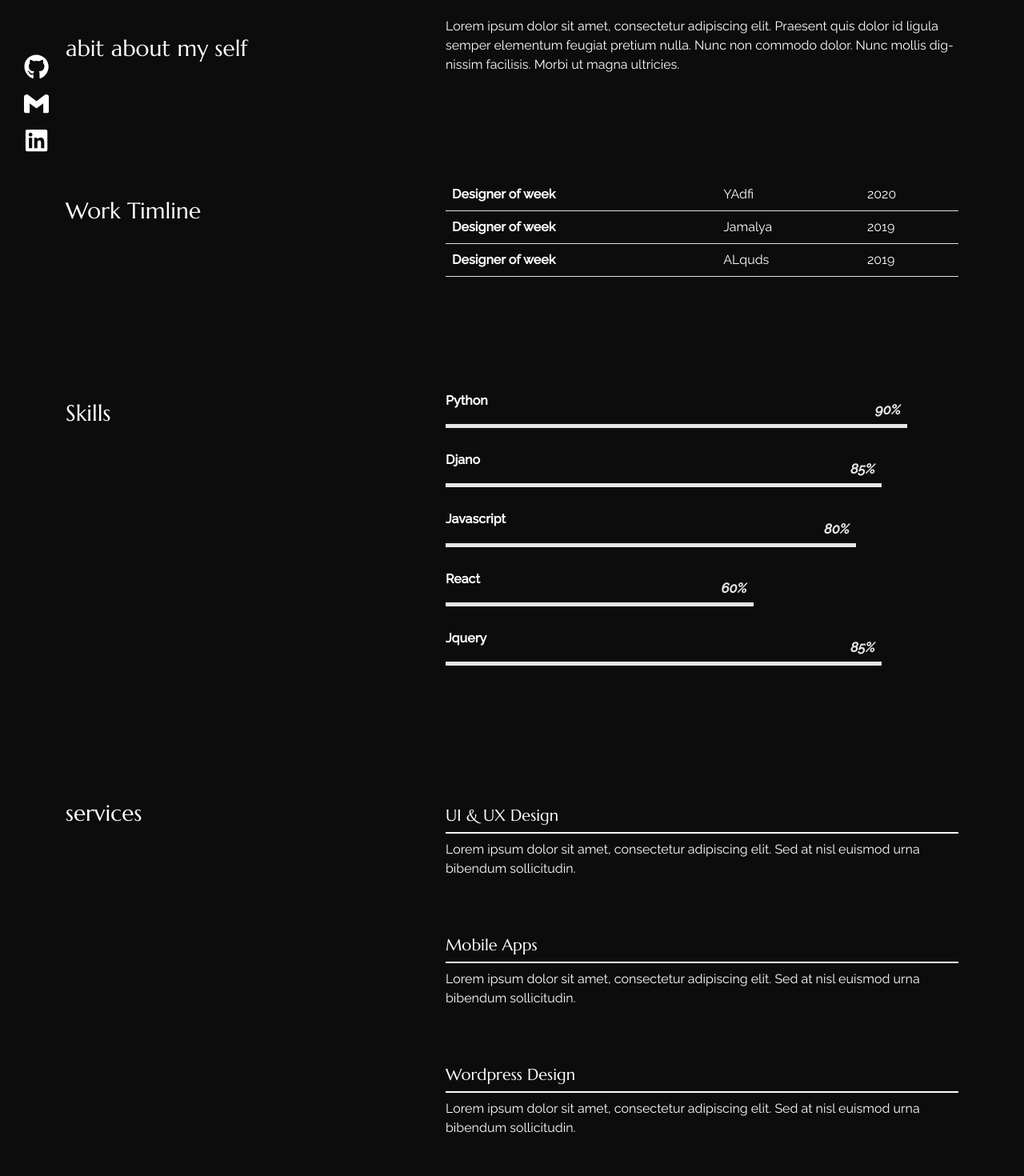
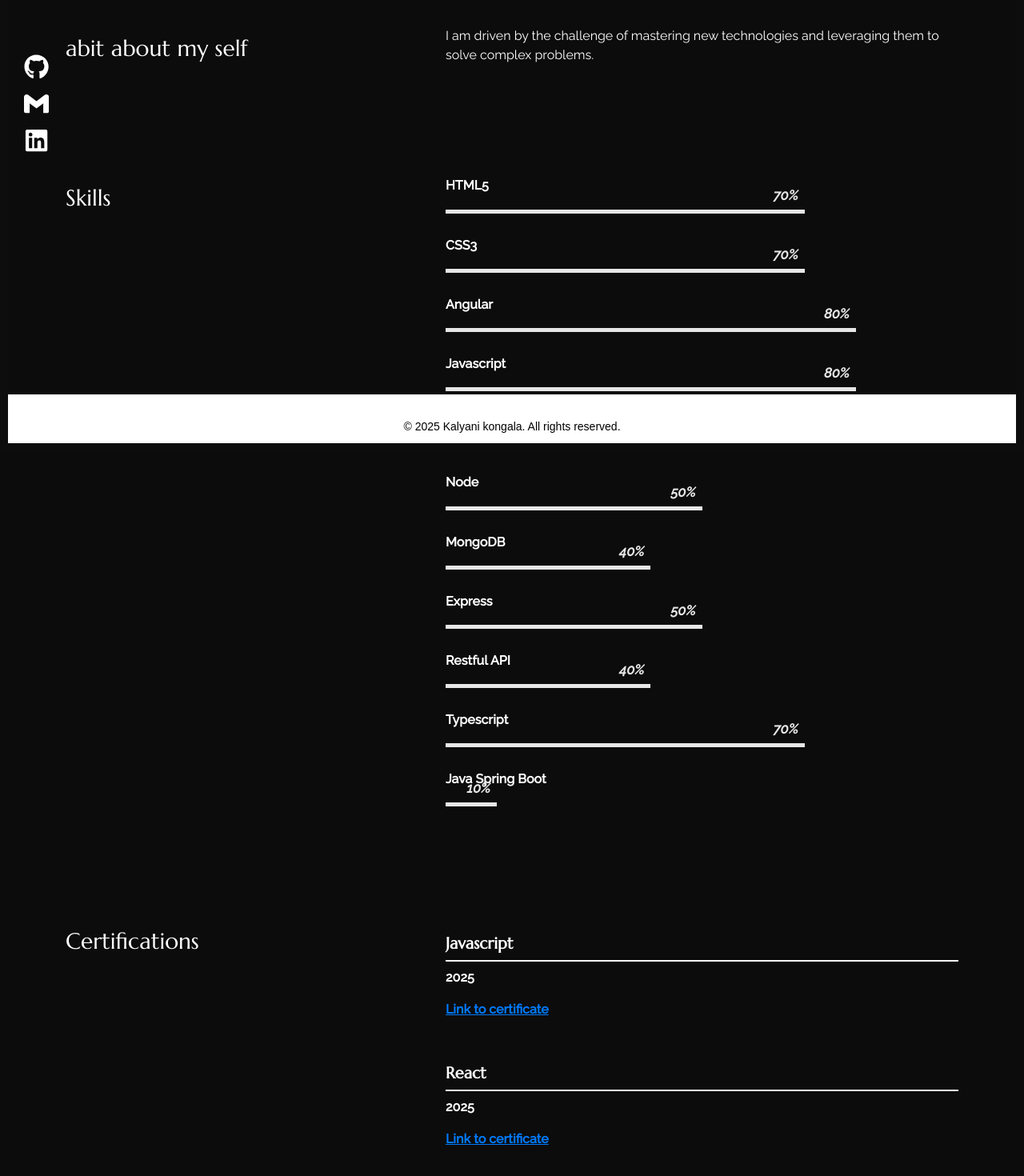
Before and after one commit to Kallu477/kallu-portfolio, a React (Create React App) app: page /about in a window 1280 px wide. Shown: the part 236-1706 px from the top of the page at 80% size. Built offline with nearby package versions, Linux system fonts and the light colour scheme.

Commit message:
added new styles

```diff
--- a/src/app/App.js
+++ b/src/app/App.js
@@ -7,6 +7,7 @@ import {
 import withRouter from "../hooks/withRouter";
 import AppRoutes from "./routes";
 import Headermain from "../header";
+import Footer from "../footer";
 // import AnimatedCursor  from "../hooks/AnimatedCursor";
 import "./App.css";
 
@@ -25,6 +26,7 @@ export default function App() {
       <ScrollToTop>
         <Headermain />
         <AppRoutes />
+        <Footer />
       </ScrollToTop>
     </Router>
   );
--- a/src/content_option.js
+++ b/src/content_option.js
@@ -5,7 +5,7 @@ const meta = {
 };
 
 const introdata = {
-    title: "I’m Kalayani Kongala",
+    title: "I’m Kalyani Kongala",
     animated: {
         first: "I love coding",
         second: "I code cool websites",
@@ -16,7 +16,7 @@ const introdata = {
 
 const dataabout = {
     title: "abit about my self",
-    aboutme: "Lorem ipsum dolor sit amet, consectetur adipiscing elit. Praesent quis dolor id ligula semper elementum feugiat pretium nulla. Nunc non commodo dolor. Nunc mollis dignissim facilisis. Morbi ut magna ultricies.",
+    aboutme: "I am driven by the challenge of mastering new technologies and leveraging them to solve complex problems.",
 };
 const worktimeline = [{
     jobtitle: "Designer of week",
@@ -36,12 +36,16 @@ const worktimeline = [{
 ];
 
 const skills = [{
-        name: "Python",
-        value: 90,
+    name: "HTML5",
+    value: 70,
 },
 {
-        name: "Djano",
-        value: 85,
+    name: "CSS3",
+    value: 70,
+},
+{
+    name: "Angular",
+    value: 80,
 },
 {
     name: "Javascript",
@@ -49,13 +53,44 @@ const skills = [{
 },
 {
     name: "React",
-        value: 60,
+    value: 70,
 },
 {
-        name: "Jquery",
-        value: 85,
+    name: "Node",
+    value: 50,
+}, {
+    name: 'MongoDB',
+    value: 40,
 },
+{
+    name: 'Express',
+    value: 50,
+},
+{
+    name: 'Restful API',
+    value: 40,
+},
+{
+    name: 'Typescript',
+    value: 70
+},
+{
+    name: 'Java Spring Boot',
+    value: 10
+}
 ];
+
+const certifications = [{
+    title: "Javascript",
+    date: "2025",
+    link: "https://www.hackerrank.com/certificates/7f59bed35f96",
+},
+{
+    title: "React",
+    date: "2025",
+    link: "https://www.hackerrank.com/certificates/6d1254449caf",
+}
+]
 
 const services = [{
     title: "UI & UX Design",
@@ -72,9 +107,9 @@ const services = [{
 ];
 
 const contactConfig = {
-    YOUR_EMAIL: "kalyanierik@domain.com",
+    YOUR_EMAIL: "kalyanierik@gmail.com",
     YOUR_FONE: "(804) 484-2230",
-    description: "Inflicted with a passion for web development and a desire to help others, I have been freelancing for over 2 years. I am a full-stack developer and have experience in many programming languages and web development tools.",
+    description: "Inflicted with a passion for web development and a desire to help others, I worked as a freelancer for a year, handling small projects and helping clients with their UI needs. I am a full-stack developer and have experience in many programming languages and web development tools.",
     // creat an emailjs.com account
     // check out this tutorial https://www.emailjs.com/docs/examples/reactjs/
     YOUR_SERVICE_ID: "service_id",
@@ -84,8 +119,8 @@ const contactConfig = {
 
 const socialprofils = {
     github: "https://github.com/Kallu477",
-    gmail: "mailto:kalyanierik@domain.com",
-    linkedin: "https://linkedin.com/in/kalyanierik", //temp for linkedin
+    gmail: "mailto:kalyanierik@gmail.com",
+    linkedin: "https://www.linkedin.com/in/kalyani-kongala-230156357",
 };
 export {
     meta,
@@ -97,4 +132,5 @@ export {
     contactConfig,
     socialprofils,
     logotext,
+    certifications
 };
--- /dev/null
+++ b/src/footer/footer.css
@@ -0,0 +1,58 @@
+/* footer.css */
+.footer {
+    position: sticky;
+    bottom: 0;
+    width: 100%;
+    background-color: #ffffff;
+    color: #0a0909;
+    padding: 20px 0;
+    text-align: center;
+    font-family: 'Arial', sans-serif;
+    z-index: 1000;
+    font-size: 24px;
+
+}
+
+.footer {
+    background-color: #ffffff;
+    color: #000000;
+    padding: 20px 0;
+    font-size: 24px;
+    text-align: center;
+    font-family: 'Arial', sans-serif;
+}
+
+.footer a {
+    color: #ff6347;
+    text-decoration: none;
+    margin: 0 10px;
+}
+
+.footer a:hover {
+    text-decoration: underline;
+}
+
+.footer .social-icons {
+    margin-top: 10px;
+}
+
+.footer .social-icons a {
+    display: inline-block;
+    width: 40px;
+    height: 40px;
+    line-height: 40px;
+    margin: 0 5px;
+    background-color: #555;
+    border-radius: 50%;
+    color: #fff;
+    font-size: 20px;
+}
+
+.footer .social-icons a:hover {
+    background-color: #ff6347;
+}
+
+.footer p {
+    margin: 10px 0 0;
+    font-size: 14px;
+}
--- /dev/null
+++ b/src/footer/index.js
@@ -0,0 +1,13 @@
+import React from 'react';
+import './footer.css';
+
+const Footer = () => {
+    const currentYear = new Date().getFullYear();
+    return (
+        <footer className="footer">
+            <p>&copy; {currentYear} Kalyani kongala. All rights reserved.</p>
+        </footer>
+    );
+};
+
+export default Footer;
--- a/src/header/index.js
+++ b/src/header/index.js
@@ -52,9 +52,9 @@ const Headermain = () => {
           </div>
           <div className="menu_footer d-flex flex-column flex-md-row justify-content-between align-items-md-center position-absolute w-100 p-3">
             <div className="d-flex">
-            <a href={socialprofils.facebook}>Facebook</a>
+            <a href={socialprofils.linkedin}>linkedin</a>
             <a href={socialprofils.github}>Github</a>
-            <a href={socialprofils.twitter}>Twitter</a>
+            <a href={socialprofils.gmail}>gmail</a>
             </div>
             <p className="copyright m-0">copyright __ {logotext}</p>
           </div>
--- a/src/header/style.css
+++ b/src/header/style.css
@@ -171,13 +171,13 @@
     }
 }
 
-.the_menu .menu_item>a {
+.the_menu .menu_item > a {
     color: var(--text-color-2);
     line-height: 1;
     font-size: 2rem;
     display: inline-block;
     position: relative;
-    transition: color 250ms cubic-bezier(0, 0, 0.58, 1) 0s;
+    transition: color 250ms cubic-bezier(0, 0, 0.58, 1) 0s, background-color 250ms ease;
     padding: 4px 0px;
     text-decoration: none;
     font-family: Marcellus;
--- a/src/pages/about/index.js
+++ b/src/pages/about/index.js
@@ -5,9 +5,8 @@ import { Container, Row, Col } from "react-bootstrap";
 import {
   dataabout,
   meta,
-  worktimeline,
   skills,
-  services,
+  certifications,
 } from "../../content_option";
 
 export const About = () => {
@@ -35,26 +34,6 @@ export const About = () => {
             </div>
           </Col>
         </Row>
-        <Row className=" sec_sp">
-          <Col lg="5">
-            <h3 className="color_sec py-4">Work Timline</h3>
-          </Col>
-          <Col lg="7">
-            <table className="table caption-top">
-              <tbody>
-                {worktimeline.map((data, i) => {
-                  return (
-                    <tr key={i}>
-                      <th scope="row">{data.jobtitle}</th>
-                      <td>{data.where}</td>
-                      <td>{data.date}</td>
-                    </tr>
-                  );
-                })}
-              </tbody>
-            </table>
-          </Col>
-        </Row>
         <Row className="sec_sp">
           <Col lg="5">
             <h3 className="color_sec py-4">Skills</h3>
@@ -80,18 +59,19 @@ export const About = () => {
           </Col>
         </Row>
         <Row className="sec_sp">
-          <Col lang="5">
-            <h3 className="color_sec py-4">services</h3>
+          <Col lg="5">
+            <h3 className="color_sec py-4">Certifications</h3>
           </Col>
           <Col lg="7">
-            {services.map((data, i) => {
-              return (
-                <div className="service_ py-4" key={i}>
-                  <h5 className="service__title">{data.title}</h5>
-                  <p className="service_desc">{data.description}</p>
-                </div>
-              );
-            })}
+            {certifications.map((data, i) => (
+              <div className="service_ py-4" key={i}>
+                <h5 className="service__title">{data.title}</h5>
+                <p className="service_desc">{data.date}</p>
+                <a className="service-url" href={data.link} target="_blank" rel="noopener noreferrer">
+                  Link to certificate
+                </a>
+              </div>
+            ))}
           </Col>
         </Row>
       </Container>
--- a/src/pages/about/style.css
+++ b/src/pages/about/style.css
@@ -1,5 +1,5 @@
 .sec_sp {
-    margin-bottom: calc(3rem + 5.128vw)
+    margin-bottom: calc(2rem + 5.128vw)
 }
 
 .table td,
@@ -62,12 +62,28 @@
 }
 
 .service__title {
+    font-weight: 700;
     padding: 8px 0;
     border-bottom: solid 2px var(--secondary-color);
 }
 
 .service-section .service-category-title {
     padding-bottom: 4px;
+}
+
+.service_desc{
+    font-size: 16px;
+    font-weight: 900;
+    color: var(--text-color);
+}
+
+.service-url {
+    color: #007bff;
+    font-weight: 700;
+
+    &:hover {
+        color: #e15210;
+    }
 }
 
 
--- a/src/pages/home/index.js
+++ b/src/pages/home/index.js
@@ -42,14 +42,14 @@ export const Home = () => {
                 </h1>
                 <p className="mb-1x">{introdata.description}</p>
                 <div className="intro_btn-action pb-5">
-                  <a href="https://kallu477.github.io/Portfolio/" className="text_2">
+                  <Link to="/portfolio" className="text_2">
                     <div id="button_p" className="ac_btn btn ">
                       My Portfolio
                       <div className="ring one"></div>
                       <div className="ring two"></div>
                       <div className="ring three"></div>
                     </div>
-                  </a>
+                  </Link>
                   <Link to="/contact">
                     <div id="button_h" className="ac_btn btn">
                       Contact Me
--- a/src/pages/home/style.css
+++ b/src/pages/home/style.css
@@ -231,10 +231,6 @@ section {
     color: var(--text-color)
 }
 
-.intro_sec .h_bg-image {
-    filter: saturate(0.5);
-}
-
 .profile-pic {
     margin-top: 10%;
     min-width: 500px;
--- a/src/pages/portfolio/index.js
+++ b/src/pages/portfolio/index.js
@@ -13,10 +13,36 @@ export const Portfolio = () => {
           <title> Portfolio | {meta.title} </title>{" "}
           <meta name="description" content={meta.description} />
         </Helmet>
-        <Row className="mb-5 mt-3 pt-md-3">
+        <Row className="mb-5 mt-3 pt-md-1">
           <Col lg="8">
-            <h1 className="display-4 mb-4"> Portfolio </h1>{" "}
-            <hr className="t_border my-4 ml-0 text-left" />
+            <h1 className="display-4 mb-2"> Portfolio </h1>{" "}
+            <hr className="t_border my-2 ml-0 text-left" />
+          </Col>
+        </Row>
+        <Row className="mb-5 mt-3 pt-md-1">
+          <Col lg="9">
+            <h4>UI developer</h4>
+            <h5>Blue Space Technologies Inc. <span style={{ fontWeight: 400 }}>Houston, TX.</span></h5>
+            <p> <span style={{ fontWeight: 600 }}>Description: </span> Blue Space Tech implements outsourcing projects and internal applications as well.
+              I’m working on one of the internal portals as a User Interface developer to develop dynamic and single page applications using Angular and react frameworks.</p>
+            <p> <span style={{ fontWeight: 600 }}>Job duties: </span> •	I'm inovelved in creating and maintain Single page and responsive web applications
+              using React.js, Angular, and Node.js.Designed and implemented RESTful APIs and integrated MongoDB for data storage. Created and managed CMS-based applications,
+              ensuring seamless content updates.
+            </p>
+          </Col>
+        </Row>
+        <Row>
+          <Col lg="9">
+            <h4>UI developer <span style={{ fontWeight: 300 }}>Sep, 2020</span></h4>
+            <h5>Blue Space Technologies Inc. <span style={{ fontWeight: 400 }}>Houston, TX.</span></h5>
+            <p> <span style={{ fontWeight: 600 }}>Description: </span> Supple Soft Inc. implements and supports lot of applications.
+              I’m working on couple of the internal applications as a User Interface developer to create dynamic and single page applications
+              using Angular and react frameworks.</p>
+            <p> <span style={{ fontWeight: 600 }}>Job duties: </span> •	I've started my career as a UI developer and Inspired to create web applications that are user-friendly and visually appealing.
+              I am a full-stack developer with experience in both front-end and back-end development.
+              using React.js, Angular, and Node.js. Tried to be involved to learn RESTful APIs and integrated MongoDB for data storage. Created and managed CMS-based applications,
+              ensuring seamless content updates.
+            </p>
           </Col>
         </Row>
       </Container>
```
Lines whose indentation alone changed are shown as unchanged.
